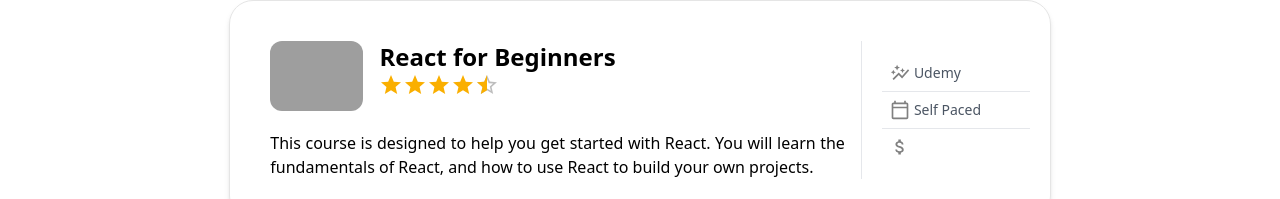
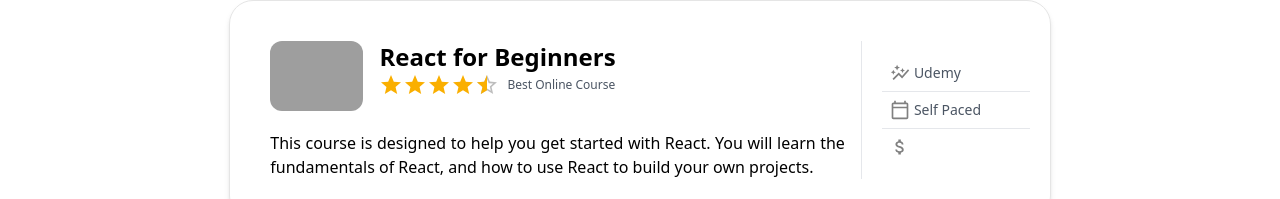
Before and after one commit to Neeshamraghav012/cosb-nextjs, a Next.js app: page /profile/1 in a window 1280 px wide. Shown: the part 526-725 px from the top of the page. Built offline with nearby package versions, Linux system fonts and the light colour scheme; grey boxes are pictures that could not be loaded.

Commit message:
Minor changes

```diff
--- a/components/pageComponents/homePageComponents/Card.jsx
+++ b/components/pageComponents/homePageComponents/Card.jsx
@@ -28,7 +28,7 @@ const Card = ({ title, description, image, rating, platform, price, id }) => {
                             value={rating}
                             readOnly={true}
                         />
-                        {/*<span className={'ml-2 text-gray-600 text-xs my-auto'}>{reviews} Reviews</span>*/}
+                        <span className={'ml-2 text-gray-600 text-xs my-auto'}>Best Online Course</span>
                     </div>
                 </div>
 
--- a/pages/course/[slug].jsx
+++ b/pages/course/[slug].jsx
@@ -63,7 +63,7 @@ export default function CoursePage() {
                  {/*This is for Bigger Screens */}
                 <div className={'hidden md:flex flex-col w-2/3'}>
                     <TitleCard title={title} platform={platform} rating={rating} />
-                    <DescriptionCard className={'mt-5'}/>
+                    {/*<DescriptionCard className={'mt-5'}/>*/}
                 </div>
                 <div className={'hidden md:flex flex-col w-1/3 ml-5'}>
                     <InfoCard
```
